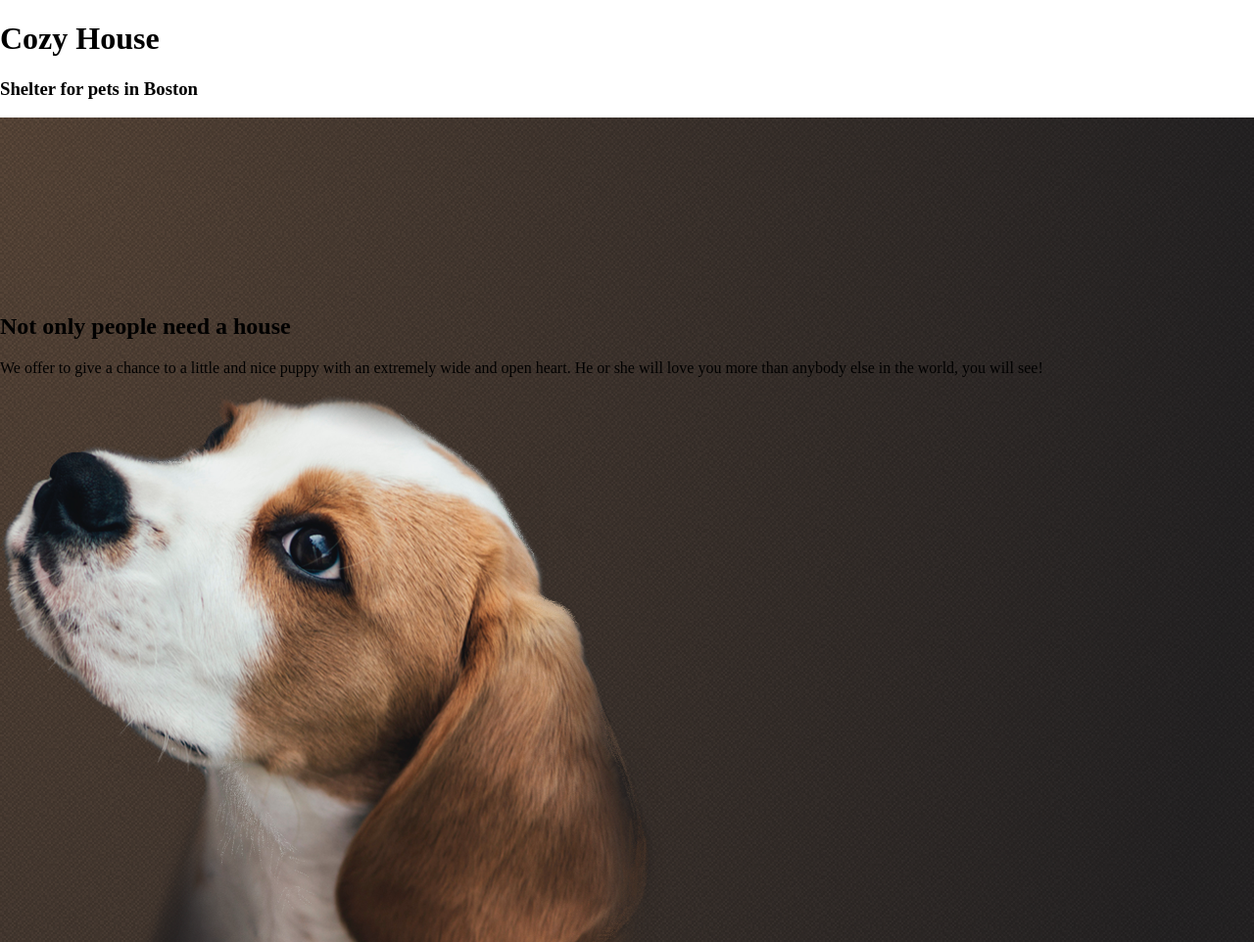
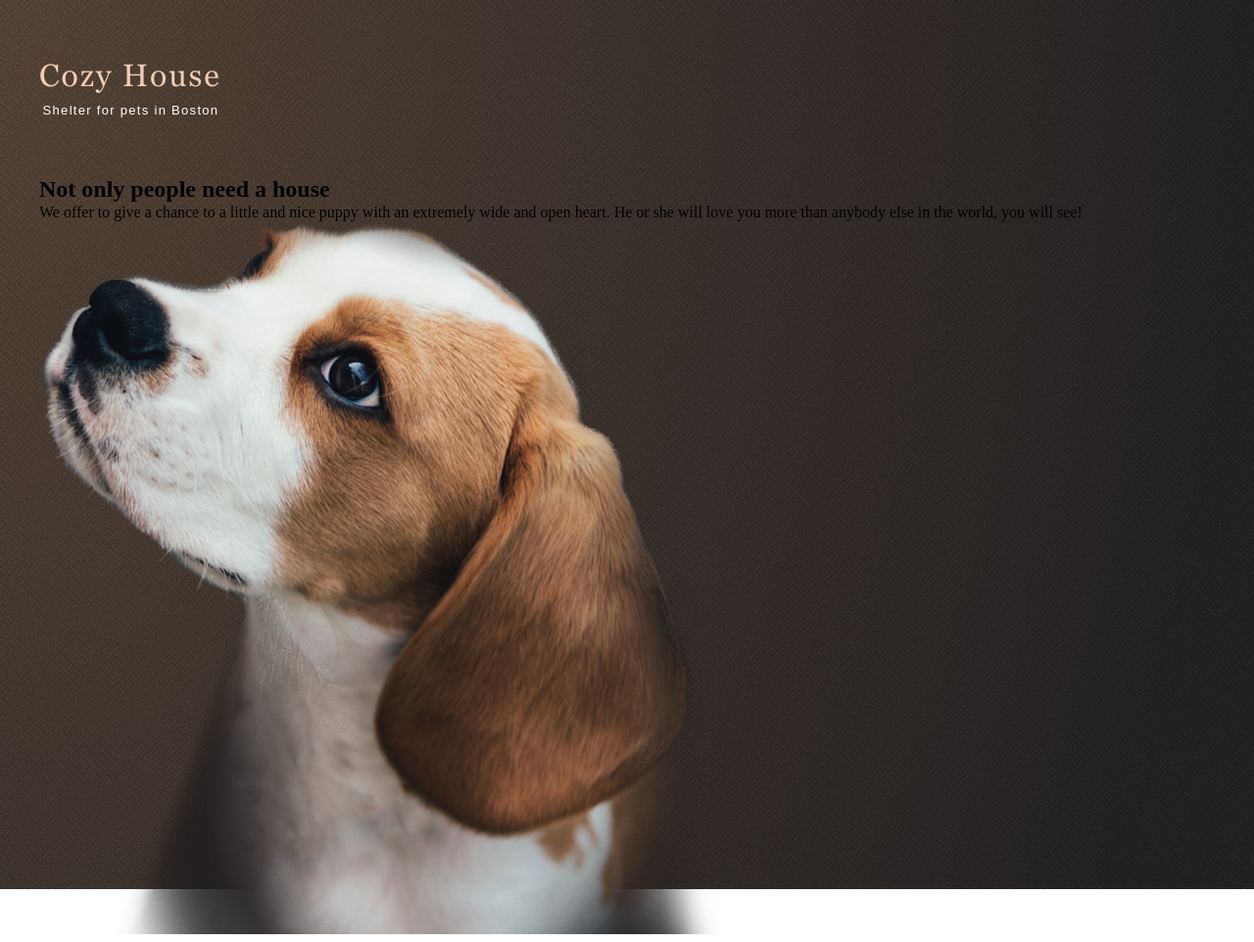
Before and after one commit to shevelevbv/RSS_Projects, a plain HTML site: page pages/main/index.html in a window 1280 px wide. Shown: the top 962 px of the page at 98% size. Drawn offline with Linux system fonts and the light colour scheme; a web font is replaced by a local one.

Commit message:
feat: style logo

```diff
--- a/pages/main/index.html
+++ b/pages/main/index.html
@@ -14,7 +14,7 @@
     <link rel="stylesheet" href="../main/style.css" />
   </head>
   <body>
-    <header>
+    <header class="header">
       <div class="logo">
         <h1 class="logo__title">Cozy House</h1>
         <h3 class="logo__subtitle">Shelter for pets in Boston</h3>
--- a/pages/main/style.css
+++ b/pages/main/style.css
@@ -1,3 +1,71 @@
+@font-face {
+  font-family: Georgia;
+  font-weight: 400;
+  src: url('../../assets/fonts/georgia/georgia-regular.ttf');
+}
+
+@font-face {
+  font-family: Arial;
+  font-weight: 400;
+  src: url('../../assets/fonts/arial/arial-regular.ttf');
+}
+
+*,
+*::before,
+*::after {
+  box-sizing: inherit;
+  -webkit-tap-highlight-color: transparent;
+  margin: 0;
+  padding: 0;
+  user-select: none;
+}
+
+html {
+  box-sizing: border-box;
+  scroll-behavior: smooth;
+  overflow-x: hidden;
+}
+
+.header {
+  width: 1280px;
+  height: 60px;
+  padding: 0 40px 0 40px;
+  position: absolute;
+  top: 60px;
+}
+
+.logo {
+  width: 187px;
+  height: 60px;
+  display: flex;
+  flex-direction: column;
+  justify-content: space-between;
+  align-items: center;
+}
+
+.logo__title {
+  margin: 0;
+  width: 100%;
+  height: 35px;
+  color: #F1CDB3;
+  font-family: 'Georgia', sans-serif;
+  font-weight: 400;
+  line-height: 110%;
+  letter-spacing: 0.06em;
+}
+
+.logo__subtitle {
+  width: 100%;
+  height: 15px;
+  color: #FFFFFF;
+  font-family: 'Arial', sans-serif;
+  font-weight: 400;
+  font-size: 13px;
+  line-height: 15px;
+  letter-spacing: 0.1em;
+  text-align: center;
+}
+
 .section__not-only {
   background: radial-gradient(100% 215.42% at 0% 0%, #5B483A 0%, #262425 100%), #211F20;
 }
@@ -6,6 +74,6 @@
   width: 1280px;
   height: 908px;
   margin: 0 auto;
-  padding-top: 180px;
+  padding: 180px 40px 0 40px;
   background: url('../../assets/images/pattern/noise_transparent@2x.png');
 }
```
